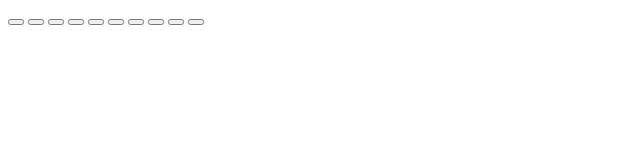
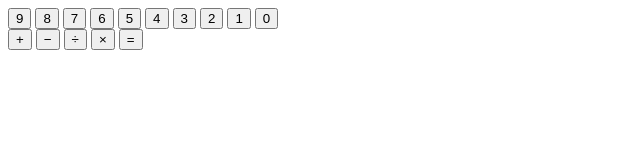
Before and after one commit to nickdavidson/odin-calculator, a plain HTML site: page index.html in a window 1280 px wide. Shown: the whole page, without its empty margins (0-640 px from the left). Drawn offline with Linux system fonts and the light colour scheme.

Commit message:
Add HTML elements for operator buttons.

```diff
--- a/index.html
+++ b/index.html
@@ -14,19 +14,23 @@
 
         </div>
         <div id="number-buttons">
-            <button id="btn-9" class="num-btn"></button>
-            <button id="btn-8" class="num-btn"></button>
-            <button id="btn-7" class="num-btn"></button>
-            <button id="btn-6" class="num-btn"></button>
-            <button id="btn-5" class="num-btn"></button>
-            <button id="btn-4" class="num-btn"></button>
-            <button id="btn-3" class="num-btn"></button>
-            <button id="btn-2" class="num-btn"></button>
-            <button id="btn-1" class="num-btn"></button>
-            <button id="btn-0" class="num-btn"></button>
+            <button id="btn-9" class="num-btn">9</button>
+            <button id="btn-8" class="num-btn">8</button>
+            <button id="btn-7" class="num-btn">7</button>
+            <button id="btn-6" class="num-btn">6</button>
+            <button id="btn-5" class="num-btn">5</button>
+            <button id="btn-4" class="num-btn">4</button>
+            <button id="btn-3" class="num-btn">3</button>
+            <button id="btn-2" class="num-btn">2</button>
+            <button id="btn-1" class="num-btn">1</button>
+            <button id="btn-0" class="num-btn">0</button>
         </div>
         <div id="operator-buttons">
-
+            <button id="add-btn" class="op-btn">&plus;</button>
+            <button id="sub-btn" class="op-btn">&minus;</button>
+            <button id="div-btn" class="op-btn">&divide;</button>
+            <button id="multi-btn" class="op-btn">&times;</button>
+            <button id="eql-btn" class="op-btn">&equals;</button>
         </div>
     </div>
 </body>
```
